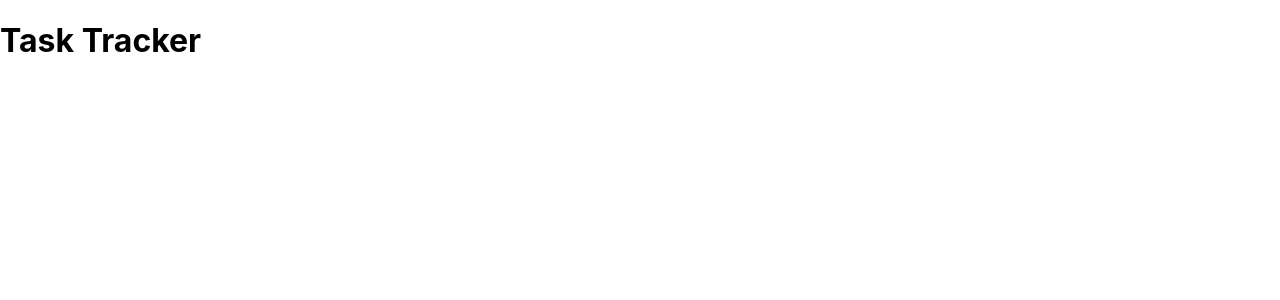
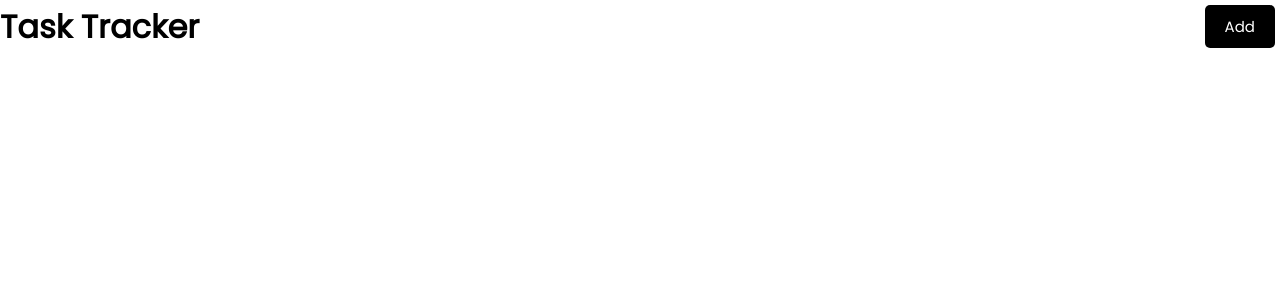
Before and after one commit to AliAlladin/LearnReact, a React (Create React App) app in the folder react-task-tracker/: page / in a window 1280 px wide. Shown: the top 300 px of the page. Built offline with nearby package versions, Linux system fonts and the light colour scheme.

Commit message:
Added css-code to index.css

```diff
--- a/react-task-tracker/src/components/Header.js
+++ b/react-task-tracker/src/components/Header.js
@@ -1,9 +1,26 @@
-const Header = () => {
+import PropTypes from 'prop-types'
+
+const Header = ({title}) => {
     return (
-        <header>
-            <h1>Task Tracker</h1>
+        <header className = 'header'>
+            <h1>{title}</h1>
+            <button className='btn'>Add</button>
         </header>
     )
 }
 
+// CSS in JS
+// const headingStyle = {
+//     color:'red',
+//     backgroundColor:'blue'
+// }
+
+Header.defaultProps = {
+    title : "Task Tracker"
+}
+
+Header.propTypes = {
+    title : PropTypes.string.isRequired
+}
+
 export default Header
--- a/react-task-tracker/src/index.css
+++ b/react-task-tracker/src/index.css
@@ -1,13 +1,112 @@
-body {
+@import url('https://fonts.googleapis.com/css2?family=Poppins:wght@300;400&display=swap');
+
+* {
+  box-sizing: border-box;
   margin: 0;
-  font-family: -apple-system, BlinkMacSystemFont, 'Segoe UI', 'Roboto', 'Oxygen',
-    'Ubuntu', 'Cantarell', 'Fira Sans', 'Droid Sans', 'Helvetica Neue',
-    sans-serif;
-  -webkit-font-smoothing: antialiased;
-  -moz-osx-font-smoothing: grayscale;
+  padding: 0;
 }
 
-code {
-  font-family: source-code-pro, Menlo, Monaco, Consolas, 'Courier New',
-    monospace;
+body {
+  font-family: 'Poppins', sans-serif;
 }
+
+.container {
+  max-width: 500px;
+  margin: 30px auto;
+  overflow: auto;
+  min-height: 300px;
+  border: 1px solid steelblue;
+  padding: 30px;
+  border-radius: 5px;
+}
+
+.header {
+  display: flex;
+  justify-content: space-between;
+  align-items: center;
+  margin-bottom: 20px;
+}
+
+.btn {
+  display: inline-block;
+  background: #000;
+  color: #fff;
+  border: none;
+  padding: 10px 20px;
+  margin: 5px;
+  border-radius: 5px;
+  cursor: pointer;
+  text-decoration: none;
+  font-size: 15px;
+  font-family: inherit;
+}
+
+.btn:focus {
+  outline: none;
+}
+
+.btn:active {
+  transform: scale(0.98);
+}
+
+.btn-block {
+  display: block;
+  width: 100%;
+}
+
+.task {
+  background: #f4f4f4;
+  margin: 5px;
+  padding: 10px 20px;
+  cursor: pointer;
+}
+
+.task.reminder {
+  border-left: 5px solid green;
+}
+
+.task h3 {
+  display: flex;
+  align-items: center;
+  justify-content: space-between;
+}
+
+.add-form {
+  margin-bottom: 40px;
+}
+
+.form-control {
+  margin: 20px 0;
+}
+
+.form-control label {
+  display: block;
+}
+
+.form-control input {
+  width: 100%;
+  height: 40px;
+  margin: 5px;
+  padding: 3px 7px;
+  font-size: 17px;
+}
+
+.form-control-check {
+  display: flex;
+  align-items: center;
+  justify-content: space-between;
+}
+
+.form-control-check label {
+  flex: 1;
+}
+
+.form-control-check input {
+  flex: 2;
+  height: 20px;
+}
+
+footer {
+  margin-top: 30px;
+  text-align: center;
+}
```
